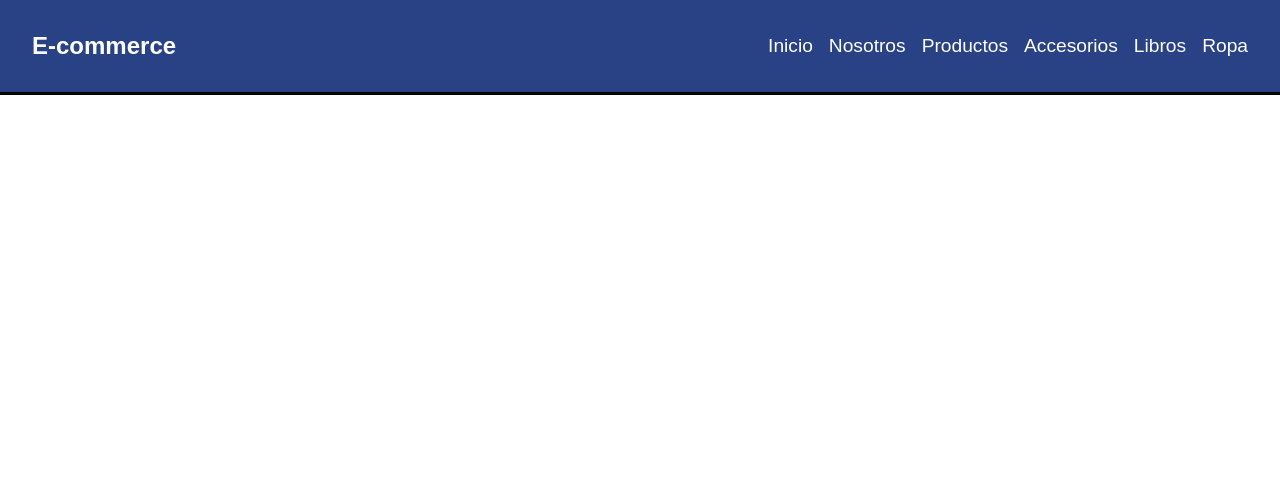
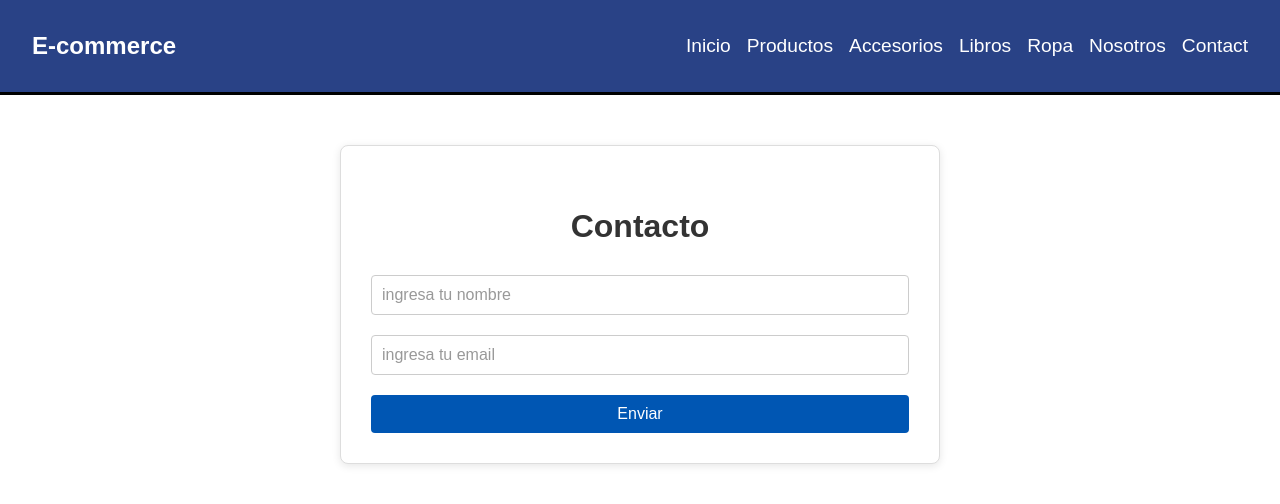
Before and after one commit to papudepapus/proyecto-ecommerce-1, a React (Vite) app: page /contact in a window 1280 px wide. Shown: the top 504 px of the page. Built offline with nearby package versions, Linux system fonts and the light colour scheme.

Commit message:
agregando formulario de contacto en estados

```diff
--- a/src/App.css
+++ b/src/App.css
@@ -187,7 +187,7 @@
   max-width: 800px;
   margin: 50px auto;
   padding: 20px;
-  background-color: #f8f9fa; /* Un tono gris claro para que resalte en el fondo blanco */
+  background-color: #f8f9fa;
   border-radius: 10px;
   box-shadow: 0px 4px 8px rgba(0, 0, 0, 0.1);
   text-align: center;
@@ -195,12 +195,65 @@
 
 .nosotros-container h2 {
   font-size: 28px;
-  color: #0056b3; /* Azul fuerte que combina con el navbar */
+  color: #0056b3;
   margin-bottom: 20px;
 }
 
 .nosotros-container p {
   font-size: 18px;
-  color: #333; /* Negro ligeramente más suave para una lectura cómoda */
+  color: #333;
   line-height: 1.6;
 }
+
+/*formulario de contacto */
+.container {
+  max-width: 600px;
+  margin: 50px auto;
+  padding: 30px;
+  background-color: #ffffff;
+  border: 1px solid #ddd;
+  border-radius: 8px;
+  box-shadow: 0 2px 8px rgba(0, 0, 0, 0.1);
+}
+
+.main-title {
+  font-size: 2em;
+  color: #333;
+  text-align: center;
+  margin-bottom: 30px;
+  font-family: "Arial", sans-serif;
+}
+
+form {
+  display: flex;
+  flex-direction: column;
+}
+
+form input[type="text"],
+form input[type="email"] {
+  padding: 10px;
+  margin-bottom: 20px;
+  border: 1px solid #ccc;
+  border-radius: 4px;
+  font-size: 16px;
+}
+
+form input[type="text"]::placeholder,
+form input[type="email"]::placeholder {
+  color: #999;
+}
+
+form button {
+  padding: 10px;
+  background-color: #0056b3;
+  color: #fff;
+  border: none;
+  border-radius: 4px;
+  font-size: 16px;
+  cursor: pointer;
+  transition: background-color 0.3s ease;
+}
+
+form button:hover {
+  background-color: #004494;
+}
--- a/src/App.jsx
+++ b/src/App.jsx
@@ -4,6 +4,7 @@ import ItemListContainer from "./components/ItemListContainer";
 import Navbar from "./components/Navbar";
 import { BrowserRouter, Route, Routes } from "react-router-dom";
 import Nosotros from "./components/Nosotros";
+import Contact from "./components/Contact";
 
 function App() {
   return (
@@ -17,6 +18,7 @@ function App() {
           <Route path="/productos" element={<ItemListContainer />} />
           <Route path="/productos/:category" element={<ItemListContainer />} />
           <Route path="/nosotros" element={<Nosotros />} />
+          <Route path="/contact" element={<Contact />} />
         </Routes>
       </BrowserRouter>
     </>
--- /dev/null
+++ b/src/components/Contact.jsx
@@ -0,0 +1,42 @@
+import React, { useState } from "react";
+
+function Contact() {
+  const [nombre, setNombre] = useState("");
+  const [email, setEmail] = useState("");
+
+  const handleSubmit = (e) => {
+    e.preventDefault();
+    console.log("enviado", { nombre, email });
+  };
+
+  const handleNombre = (e) => {
+    setNombre(e.target.value);
+  };
+
+  const handleEmail = (e) => {
+    setEmail(e.target.value);
+  };
+
+  return (
+    <div className="container">
+      <h1 className="main-title">Contacto</h1>
+      <form onSubmit={handleSubmit}>
+        <input
+          type="text"
+          placeholder="ingresa tu nombre"
+          value={nombre}
+          onChange={handleNombre}
+        />
+        <input
+          type="email"
+          placeholder="ingresa tu email"
+          value={email}
+          onChange={handleEmail}
+        />
+        <button type="submit">Enviar</button>
+      </form>
+    </div>
+  );
+}
+
+export default Contact;
--- a/src/components/Navbar.jsx
+++ b/src/components/Navbar.jsx
@@ -11,11 +11,6 @@ function Navbar() {
         <li>
           <Link to="/" className="menu-link">
             Inicio
-          </Link>
-        </li>
-        <li>
-          <Link to="/nosotros" className="menu-link">
-            Nosotros
           </Link>
         </li>
         <li>
@@ -38,6 +33,16 @@ function Navbar() {
             Ropa
           </Link>
         </li>
+        <li>
+          <Link to="/nosotros" className="menu-link">
+            Nosotros
+          </Link>
+        </li>
+        <li>
+          <Link to="/contact" className="menu-link">
+            Contact
+          </Link>
+        </li>
       </ul>
     </nav>
   );
--- a/src/helpers/pedirDatos.js
+++ b/src/helpers/pedirDatos.js
@@ -4,7 +4,7 @@ export const pedirDatos = () => {
   return new Promise((resolve, reject) => {
     setTimeout(() => {
       resolve(data);
-    }, 250);
+    }, 50);
   });
 };
 
```
